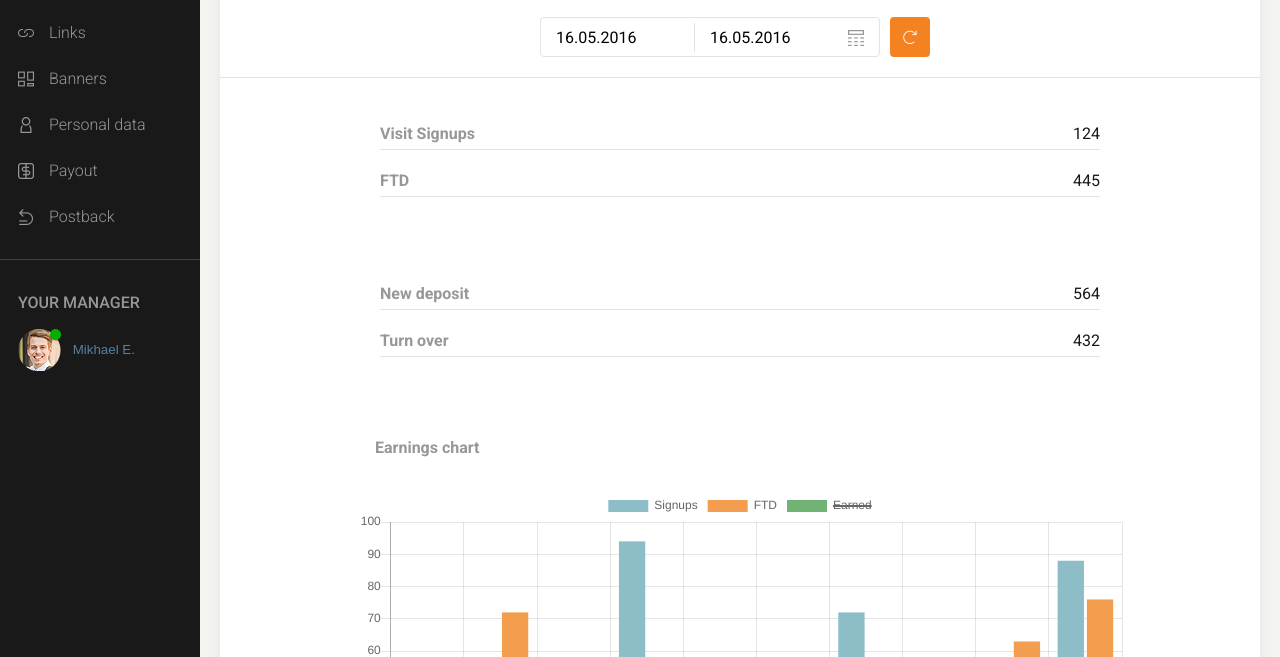
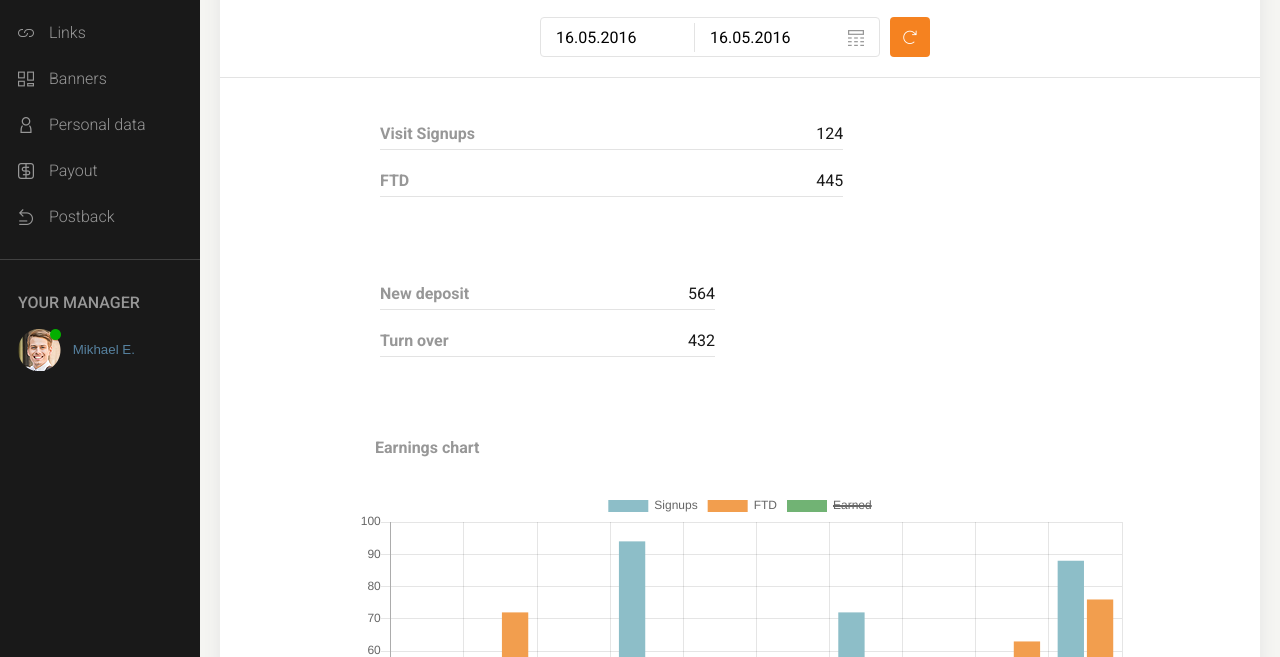
Before and after one commit to SergiuszPu/Panel-Administracyjny, a website: page index.html in a window 1280 px wide. Shown: the part 143-800 px from the top of the page. Drawn offline with nearby package versions, Linux system fonts and the light colour scheme.

Commit message:
fix grid

```diff
--- a/sass/_layout.scss
+++ b/sass/_layout.scss
@@ -63,19 +63,19 @@ body {
         }
     }
 
-// Media query
-// @media(max-width: 767px) {
-//     @include grid('sm');
-// }
+//Media query
+@media(max-width: 767px) {
+    @include grid('sm');
+}
 
-// @media(min-width: 768px) {
-//     @include grid('md');
-// }
+@media(min-width: 768px) {
+    @include grid('md');
+}
 
-// @media(min-width: 992px) {
-//     @include grid('lg');
-// }
+@media(min-width: 992px) {
+    @include grid('lg');
+}
 
-// @media(min-width: 1200px) {
-//     @include grid('xl');
-// }
+@media(min-width: 1200px) {
+    @include grid('xl');
+}
--- a/sass/_mixins.scss
+++ b/sass/_mixins.scss
@@ -29,3 +29,13 @@
 	width: $width;
 	height: $height;
 }
+
+@mixin grid($prefix) {
+  @for $i from 1 through 12 {
+    .col-#{$prefix}-#{$i} {
+      $width: 100% / 12 * $i;
+      flex: 0 0 $width;
+      max-width: $width;
+    }
+  }
+}
```
Also changed, not shown: css/style.css, 1 other file.
